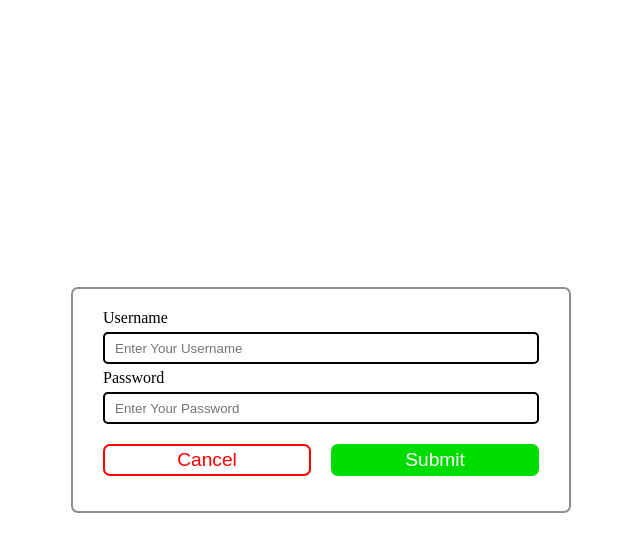
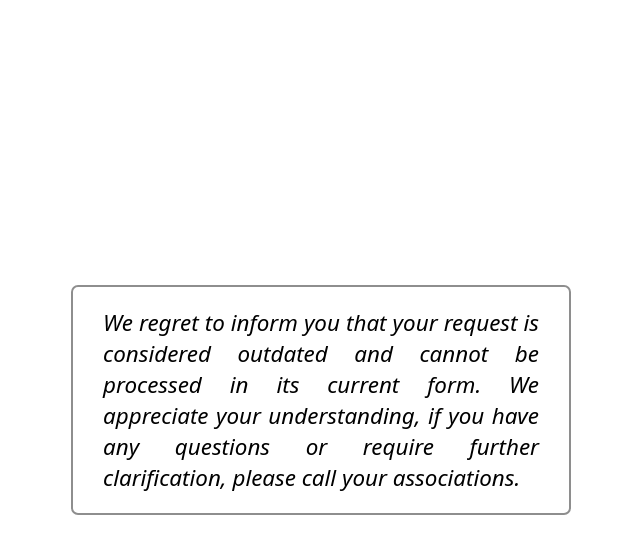
Before and after one commit to werhani-houssemeddine/borne-sanitaire-backend, a Django app: page /agent-request/ in a window 1280 px wide. Shown: the top 554 px of the page, without its empty margins (319-959 px from the left). Run offline with Django 4.2, Linux system fonts and the light colour scheme; parts of the project's set-up code (start-up, migrations or seed data) failed here and were passed over.

Commit message:
static files

```diff
--- a/server/website/static/scripts/form.js
+++ b/server/website/static/scripts/form.js
@@ -1,21 +1,27 @@
-const form = document.querySelector('form');
-if (form != null) {
-  const user_name = form.querySelector('#user_name');
-  const password  = form.querySelector('#password');
+function addForm() {
+  try {
+    const form = document.querySelector('form');
+    if (form != null) {
+      const user_name = form.querySelector('#user_name');
+      const password  = form.querySelector('#password');
 
-  if(user_name != null && password != null) {
+      if(user_name != null && password != null) {
 
-    const agentQuery = getQueries();
+        const queries = Utils.getQueries();
 
-    if(agentQuery === null) {
-      console.error("ERROR OCCURED WHEN PARSING THE URL");
-      setTimeout(() => window.close(), 2000); //! Close the window after 2s
-    } else {
-      form.addEventListener('submit', handleSubmitForm(user_name, password, agentQuery));
+        if(queries === null) throw new Error();
+        if(queries.reject === "true") return handleRejection();
+
+        form.addEventListener('submit', handleSubmitForm(user_name, password));
+        return;
+      }
     }
 
-  } else {
-    console.error("ONE OF THE USERNAME OR PASSWORD IS MISSING");
+    throw new Error();
+
+  } catch (error) {
+    console.error({ error: "FORM ERROR "});
+    throw error;
   }
 }
 
@@ -45,67 +51,64 @@ function handleSubmitForm(user_name, password) {
     if(validInputs === true){
 
       try{
-        const response = await fetch(constructURL('/api/client/signup/'), {
+        const response = await fetch(Utils.constructURL('/api/client/signup/'), {
           method : 'POST',
           body   : JSON.stringify(userData),
           headers: { 'Content-Type': 'application/json' }
         });
 
-        const data = await response.json();
-        alert("SIGN UP SUCCESSFULLY")
-        setTimeout(() => window.close(), 3000);
-        //! SIGN UP SUCCESSFULLY
+        if (response.status >= 200 && response.status <= 299) {
+
+        }
+
+        throw new Error();
+
       } catch (error) {
         //! INVALID SIGN UP
       }
 
     } else {
-      console.log({ userData });
-      console.error("DATA INVALID");
+      if(getUserNameLength < 4) {
+        const usernameErrorMessageContainer = document.querySelector('.username-error');
+
+        usernameErrorMessageContainer.textContent = 'Invalid Username'
+        usernameErrorMessageContainer.classList.remove('hidden');
+      } else {
+        const passwordErrorMessageContainer = document.querySelector('.password-error');
+
+        passwordErrorMessageContainer.textContent = 'Invalid Password length'
+        passwordErrorMessageContainer.classList.remove('hidden');
+      }
     }
   }
 }
 
-function getQueries() {
-  const url = document.location.search.replace('?', '');
+function handleRejection(agent_id) {
+  sendRejectRequest(agent_id).then(res => {
+    let messageToShow = '';
+    if (res === "SUCCESS") {
+      messageToShow = `We regret to inform you that we are rejecting this request.
+                       We will notify the sender accordingly. We appreciate your understanding
+                       and hope for another opportunity to be of service in the future.`;
+    } else {
+      messageToShow = `Your submission has been refused. Please try again later.
+                       We apologize for any inconvenience this may have caused`;
+    }
 
-  if (url === "") return null;
+    Template.addContentToTemplate(messageToShow);
 
-  return url.split('&').map(element => {
-    if(element !== undefined) {
-      element = element.split("=");
-      return { [element[0]]: element[1] }
-    }
-  });
+  }).catch(() => {});
 }
 
-function getAgentId(agentQuery) {
-
-  if (agentQuery === null) return null;
-
-  for(let q of agentQuery) {
-    if('agent' in q && q['agent'] !== undefined) {
-      return q['agent'];
+async function sendRejectRequest(agent_id) {
+  try {
+    await fetch(constructURL(`/api/client/agent/reject/&agent=${agent_id}`));
+    if(response === 204) {
+      return "SUCCESS";
+    } else {
+      return "FAILLURE";
     }
+  } catch (error) {
+    return "FAILLURE";
   }
 }
-
-function constructURL(endpoint) {
-  const BASE_URL    = location.origin;
-
-  const AGENT_QUERY = { agent: getAgentId(getQueries()) };
-  const queryString = Object.keys(AGENT_QUERY)
-                            .map(key => `${key}=${encodeURIComponent(AGENT_QUERY[key])}`)
-                            .join('&');
-
-  return `${BASE_URL}${endpoint}?${queryString}`;
-}
-
-window.addEventListener('load', async() => {
-  const response = await fetch(constructURL('/api/client/agent/check-request-agent/'));
-  if(response.status === 200){
-    alert('valid id');
-  } else {
-    alert('not valid id');
-  }
-});
--- /dev/null
+++ b/server/website/static/scripts/init.js
@@ -0,0 +1,83 @@
+const serverResponseTemplate = document.querySelector('#fetch-response-template');
+const invalidIDTemplate      = document.querySelector('#invalid-id-template');
+const rejectTemplate         = document.querySelector('#reject-agent-template')
+const formTemplate           = document.querySelector('#add-agent-template');
+
+const mainContainer          = document.querySelector('#main-container');
+
+class Utils{
+  static getQueries() {
+    const url = document.location.search.replace('?', '');
+
+    if (url === "") return null;
+
+    const listOfQueries = {};
+    url.split('&').map(element => {
+      if(element !== undefined) {
+        element = element.split("=");
+        listOfQueries[element[0]] = element[1];
+      }
+    });
+
+    return listOfQueries;
+  }
+
+  static getAgentId(agentQuery) {
+
+    if (agentQuery === null) return null;
+    if (agentQuery['agent'] === null) return null;
+
+    return agentQuery['agent'];
+  }
+
+  static constructURL(endpoint) {
+    const BASE_URL    = location.origin;
+
+    const AGENT_QUERY = { agent: this.getAgentId(this.getQueries()) };
+    const queryString = Object.keys(AGENT_QUERY)
+                              .map(key => `${key}=${encodeURIComponent(AGENT_QUERY[key])}`)
+                              .join('&');
+
+    return `${BASE_URL}${endpoint}?${queryString}`;
+  }
+}
+
+class Template{
+  static addContentToTemplate(content) {
+    mainContainer.innerHTML = '<p class="invalid_id"> ' + content + '</p>';;
+  }
+}
+
+
+window.addEventListener('load', async() => {
+  try {
+    const response = await fetch(Utils.constructURL('/api/client/agent/check-request-agent/'));
+
+    //? Removing the wait effect when we receive data from the server
+    mainContainer.classList.remove('wait_background');
+
+    if(response.status === 200){
+      const templateContent = formTemplate.content.cloneNode(true);
+      mainContainer.innerHTML = "";
+      mainContainer.append(templateContent);
+      addForm();
+      return;
+    }
+
+    console.log({ response });
+
+    throw Error("Nope");
+
+  } catch (error) {
+    console.error({ error });
+    Template.addContentToTemplate(`
+        We regret to inform you that your request is considered outdated and cannot be processed in its current form.
+        We appreciate your understanding, if you have any questions or require further clarification, please call
+        your associations.
+    `);
+  }
+});
+
+window.addEventListener('unhandledrejection', e => {
+  e.preventDefault();
+});
--- a/server/website/static/stylesheets/style.css
+++ b/server/website/static/stylesheets/style.css
@@ -12,11 +12,23 @@ body{
   place-items: center;
 }
 
-.form-container{
+#main-container{
   width: 500px;
+  min-height: 100px;
   padding: 20px 30px;
   border: 2px solid rgba(0, 0, 0, 0.443);
   border-radius: 7px;
+}
+
+.wait_background{
+  background-image: linear-gradient(
+        90deg,
+        #EEEEEE 0%, #EEEEEE 40%,
+        #DDDDDD 50%, #DDDDDD 55%,
+        #EEEEEE 65%, #EEEEEE 100%
+    );
+  background-size: 400%;
+  animation: gradientAnimation 2000ms infinite;
 }
 
 input{
@@ -73,3 +85,18 @@ button{
   color: rgb(0, 220, 0);
   background-color: white;
 }
+
+
+.invalid_id{
+  font-size: 1.4rem;
+  font-family: system-ui;
+  text-align: justify;
+  font-style: italic;
+  font-weight: 500
+}
+
+
+@keyframes gradientAnimation {
+    from {background-position: 100% 100%;}
+    to   {background-position: 0 0;}
+}
--- a/server/website/templates/sign-in.html
+++ b/server/website/templates/sign-in.html
@@ -7,7 +7,7 @@
   <link rel="stylesheet" href="/static/stylesheets/style.css">
 </head>
 <body>
-  <main class="form-container">
+  <!--<main class="form-container">
     <form action="">
       <div class="input-container">
         <div>
@@ -34,9 +34,58 @@
         </div>
       </div>
     </form>
+  </main>-->
+  <main id="main-container" class="wait_background">
+
   </main>
-  <script src="/static/scripts/form.js">
+  <template id="add-agent-template">
+    <form action="">
+      <div class="input-container">
+        <div>
+          <label for="user_name">Username</label>
+        </div>
+        <div>
+          <input type="text" name="user_name" id="user_name" placeholder="Enter Your Username">
+          <p class="error-input-message username-error"></p>
+        </div>
+      </div>
+      <div class="input-container">
+        <div>
+          <label for="password">Password</label>
+        </div>
+        <div>
+          <input type="password" name="password" id="password" placeholder="Enter Your Password" minlength="10">
+          <p class="error-input-message password-error"></p>
+        </div>
+      </div>
+      <div class="buttons-container">
+        <div class="cancel-btn">
+          <button class="cancel">Cancel</button>
+        </div>
+        <div class="submit-btn">
+          <button type="submit" class="submit">Submit</button>
+        </div>
+      </div>
+    </form>
+  </template>
 
-  </script>
+  <template id="reject-agent-template">
+    <p class="">
+      We regret to inform you that we are rejecting this request.
+      We will notify the sender accordingly. We appreciate your understanding
+      and hope for another opportunity to be of service in the future.
+    </p>
+  </template>
+
+  <template id="invalid-id-template">
+    <p class="invalid_id">
+      We regret to inform you that your request is considered outdated and cannot be processed in its current form.
+      We appreciate your understanding, if you have any questions or require further clarification, please call
+      your associations.
+    </p>
+  </template>
+
+  <script src="/static/scripts/init.js"></script>
+  <script src="/static/scripts/form.js"></script>
 </body>
 </html>
```
